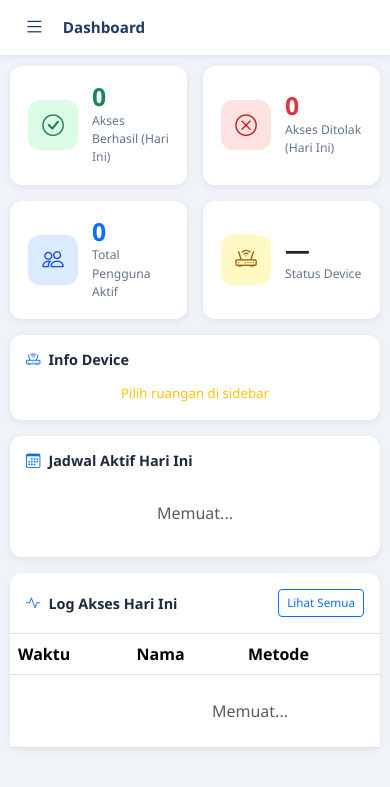
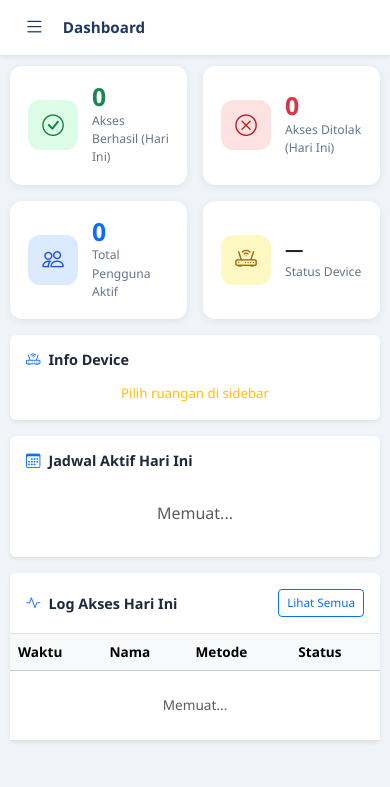
Before and after one commit to Anitery/facefinger_polsri, a FastAPI app: template app/templates/pages/index.html in a window 390 px wide. Shown: the top 787 px of the page. Run offline with FastAPI, Linux system fonts and the light colour scheme; the template is opened without the code that fills it, so the values that code supplies are empty; some libraries are stand-ins or nearby versions.

Commit message:
fix: tampilan index untuk mobile ui

```diff
--- a/app/templates/pages/index.html
+++ b/app/templates/pages/index.html
@@ -10,43 +10,53 @@
       <div class="icon" style="background:#dcfce7;color:#15803d;">
         <i class="bi bi-check-circle"></i>
       </div>
-      <div><div class="val text-success" id="statBerhasil">0</div>
-           <div class="lbl">Akses Berhasil (Hari Ini)</div></div>
+      <div>
+        <div class="val text-success" id="statBerhasil">0</div>
+        <div class="lbl">Akses Berhasil (Hari Ini)</div>
+      </div>
     </div>
   </div>
+
   <div class="col-6 col-lg-3">
     <div class="stat-card">
       <div class="icon" style="background:#fee2e2;color:#b91c1c;">
         <i class="bi bi-x-circle"></i>
       </div>
-      <div><div class="val text-danger" id="statDitolak">0</div>
-           <div class="lbl">Akses Ditolak (Hari Ini)</div></div>
+      <div>
+        <div class="val text-danger" id="statDitolak">0</div>
+        <div class="lbl">Akses Ditolak (Hari Ini)</div>
+      </div>
     </div>
   </div>
+
   <div class="col-6 col-lg-3">
     <div class="stat-card">
       <div class="icon" style="background:#dbeafe;color:#1d4ed8;">
         <i class="bi bi-people"></i>
       </div>
-      <div><div class="val text-primary" id="statPengguna">0</div>
-           <div class="lbl">Total Pengguna Aktif</div></div>
+      <div>
+        <div class="val text-primary" id="statPengguna">0</div>
+        <div class="lbl">Total Pengguna Aktif</div>
+      </div>
     </div>
   </div>
+
   <div class="col-6 col-lg-3">
     <div class="stat-card">
       <div class="icon" style="background:#fef9c3;color:#a16207;">
         <i class="bi bi-router"></i>
       </div>
-      <div><div class="val" id="statusDevice" style="white-space:nowrap;">—</div>
-           <div class="lbl">Status Device</div></div>
+      <div>
+        <div class="val fw-bold" id="statusDevice" style="font-size: 1.15rem; line-height: 1.2;">—</div>
+        <div class="lbl">Status Device</div>
+      </div>
     </div>
   </div>
 </div>
 
 <div class="row g-3">
-
   <div class="col-12 col-xl-5">
-    <div class="section-card p-3 mb-3">
+    <div class="section-card p-3 mb-3 bg-white rounded shadow-sm">
       <h6 class="fw-bold mb-3" style="color:#1e293b;font-size:.9rem;">
         <i class="bi bi-router me-2 text-primary"></i>Info Device
       </h6>
@@ -54,7 +64,8 @@
         <div class="text-muted text-center py-3">Memuat...</div>
       </div>
     </div>
-    <div class="section-card p-3">
+
+    <div class="section-card p-3 bg-white rounded shadow-sm">
       <h6 class="fw-bold mb-3" style="color:#1e293b;font-size:.9rem;">
         <i class="bi bi-calendar3 me-2 text-primary"></i>Jadwal Aktif Hari Ini
       </h6>
@@ -65,20 +76,25 @@
   </div>
 
   <div class="col-12 col-xl-7">
-    <div class="section-card">
+    <div class="section-card bg-white rounded shadow-sm">
       <div class="d-flex justify-content-between align-items-center px-3 py-3 border-bottom">
         <h6 class="mb-0 fw-bold" style="font-size:.9rem;color:#1e293b;">
           <i class="bi bi-activity me-2 text-primary"></i>Log Akses Hari Ini
         </h6>
-        <a href="/dashboard/log-akses" class="btn btn-sm btn-outline-primary"
-           style="font-size:.73rem;">
+        <a href="/dashboard/log-akses" class="btn btn-sm btn-outline-primary" style="font-size:.73rem;">
           Lihat Semua
         </a>
       </div>
-      <div style="overflow-x:auto;">
-        <table class="table table-hover mb-0" style="min-width:480px;">
-          <thead>
-            <tr><th>Waktu</th><th>Nama</th><th>Metode</th><th>Status</th></tr>
+
+      <div class="table-responsive">
+        <table class="table table-hover align-middle mb-0 text-nowrap" style="font-size:.85rem;">
+          <thead class="table-light text-secondary">
+            <tr>
+              <th class="fw-semibold">Waktu</th>
+              <th class="fw-semibold">Nama</th>
+              <th class="fw-semibold">Metode</th>
+              <th class="fw-semibold">Status</th>
+            </tr>
           </thead>
           <tbody id="logBody">
             <tr><td colspan="4" class="text-center py-4 text-muted">Memuat...</td></tr>
@@ -97,11 +113,13 @@ function getRuanganId() {
   const s = localStorage.getItem('ruangan_aktif');
   return s ? JSON.parse(s).id : null;
 }
+
 function fmt(iso) {
   return new Date(iso).toLocaleString('id-ID', {
     hour:'2-digit', minute:'2-digit', second:'2-digit'
   });
 }
+
 function metodeIcon(m) {
   if (m === 'face')        return '<i class="bi bi-camera text-primary me-1"></i>Face';
   if (m === 'fingerprint') return '<i class="bi bi-fingerprint text-success me-1"></i>FP';
@@ -116,13 +134,15 @@ async function loadDeviceInfo() {
     return;
   }
   try {
-    // FIX: Mengambil data role dari backend context via Jinja2 template literal
     const role = "{{ user.role }}";
     const r    = await fetch(`/device-bridge/status-public?ruangan_id=${rid}&role=${role}`);
     const data = await r.json();
 
-    document.getElementById('statusDevice').textContent =
-      data.bridge_aktif ? '🟢 Online' : '🔴 Offline';
+    // UPDATE: Status Device menggunakan teks dan icon yang proporsional
+    document.getElementById('statusDevice').innerHTML =
+      data.bridge_aktif
+        ? '<span class="text-success"><i class="bi bi-circle-fill me-1" style="font-size:0.7rem;"></i>Online</span>'
+        : '<span class="text-danger"><i class="bi bi-circle-fill me-1" style="font-size:0.7rem;"></i>Offline</span>';
 
     document.getElementById('infoDevice').innerHTML = `
       <div class="d-flex justify-content-between">
@@ -163,6 +183,8 @@ async function loadDeviceInfo() {
   } catch(e) {
     document.getElementById('infoDevice').innerHTML =
       '<div class="text-danger text-center">Bridge belum aktif</div>';
+    document.getElementById('statusDevice').innerHTML =
+      '<span class="text-danger"><i class="bi bi-circle-fill me-1" style="font-size:0.7rem;"></i>Offline</span>';
   }
 }
 
@@ -198,14 +220,14 @@ async function loadLog() {
     }
     tbody.innerHTML = data.slice(0, 15).map(l => `
       <tr>
-        <td style="font-size:.78rem;white-space:nowrap;">${fmt(l.waktu_akses)}</td>
+        <td style="font-size:.78rem;">${fmt(l.waktu_akses)}</td>
         <td><div class="fw-bold" style="font-size:.83rem;">
               ${l.nama_user || '<span class="text-muted">—</span>'}
             </div></td>
         <td style="font-size:.78rem;">${metodeIcon(l.metode)}</td>
         <td>${l.status === 'berhasil'
-              ? '<span class="badge-ok"><i class="bi bi-check-lg me-1"></i>OK</span>'
-              : '<span class="badge-no"><i class="bi bi-x-lg me-1"></i>Tolak</span>'}
+              ? '<span class="badge bg-success bg-opacity-10 text-success border border-success border-opacity-25"><i class="bi bi-check-lg me-1"></i>OK</span>'
+              : '<span class="badge bg-danger bg-opacity-10 text-danger border border-danger border-opacity-25"><i class="bi bi-x-lg me-1"></i>Tolak</span>'}
         </td>
       </tr>`).join('');
   } catch(e) { console.error(e); }
```
